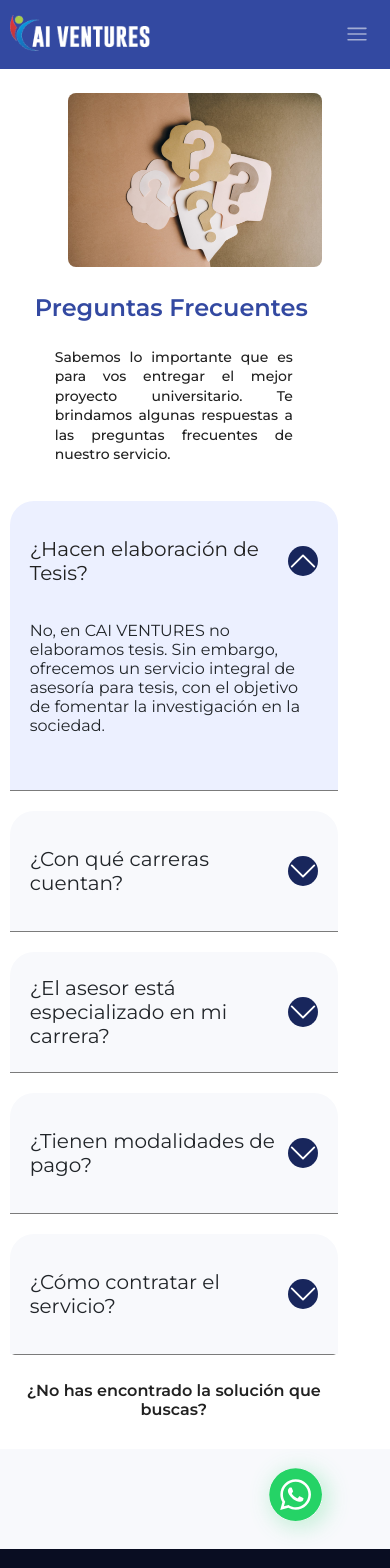
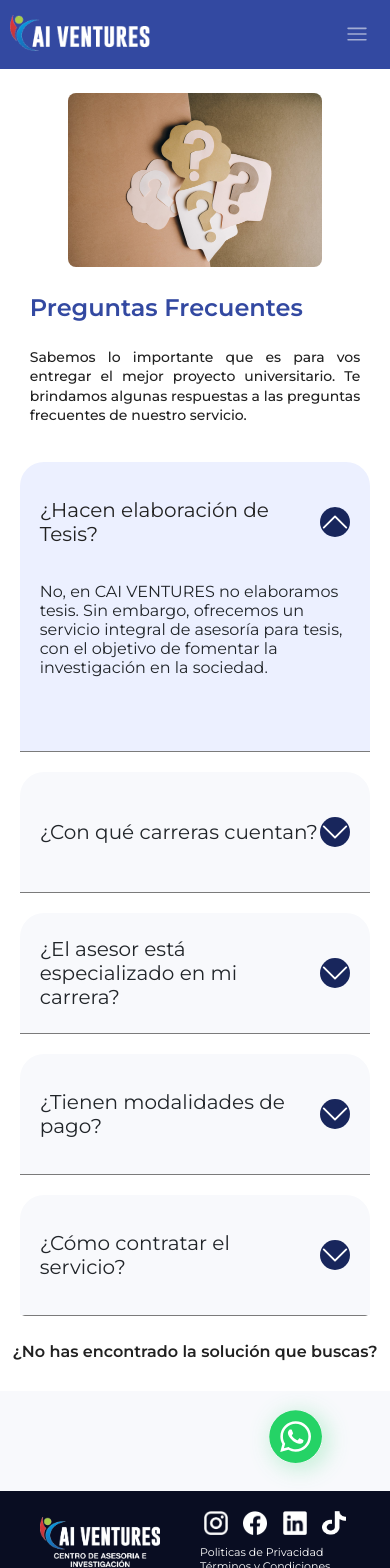
Before and after one commit to justinait/cai-ventures2, a React (Vite) app: page /faq in a window 390 px wide. Shown: the top 1568 px of the page. Built offline with nearby package versions, Linux system fonts and the light colour scheme; no server answers.

Commit message:
changes in the section faq, and home carrusel

```diff
--- a/index.html
+++ b/index.html
@@ -1,9 +1,11 @@
 <!doctype html>
-<html lang="en">
+<html lang="es">
   <head>
     <meta charset="UTF-8" />
     <link rel="icon" href="/favicon.ico" />
     <meta name="viewport" content="width=device-width, initial-scale=1.0" />
+    <meta name="description" content="Brindamos asesorias de tesis para todas las carreras de grado, posgrado etc, con profesionales especializados en el área.¡obten tu titulo ahora!">
+    <meta name="keywords" content="asesorias,profesional,tesis,titulación,capacitación,investigación,grado,postgrado,maestrias,egresados">
     <title> CAI Ventures</title>
     <script src="https://kit.fontawesome.com/ce0487a32f.js" crossorigin="anonymous"></script>
     <link href="https://cdn.jsdelivr.net/npm/bootstrap@5.3.1/dist/css/bootstrap.min.css" rel="stylesheet" integrity="sha384-4bw+/aepP/YC94hEpVNVgiZdgIC5+VKNBQNGCHeKRQN+PtmoHDEXuppvnDJzQIu9" crossorigin="anonymous">
--- a/src/components/Home3/Home3.css
+++ b/src/components/Home3/Home3.css
@@ -1,11 +1,12 @@
-.swiper {
+.swiper-container{
   width: 100%;
   height: 100%;
 }
-.swiper-slide {
+.swiper-carrusel-home {
   text-align: center;
   font-size: 18px;
-  background: #fff;
+  /* background: #fff; */
+  border-radius: 25px;
   /* Center slide text vertically */
   display: flex;
   justify-content: center;
--- a/src/components/Home3/Home3.jsx
+++ b/src/components/Home3/Home3.jsx
@@ -14,7 +14,7 @@ const Home3 = () => {
   return (
     <Row className='swiperRow' >
       <Col xxl={12} xl={12} lg={10} md={10} sm={10}>
-        <Swiper className='carouselHome'
+        <Swiper className='carouselHome swiper-container'
           centeredSlides={true}
           autoplay={{
             delay: 2500,
@@ -27,13 +27,13 @@ const Home3 = () => {
           slidesPerView={1}
           modules={[Autoplay, Pagination]}
         >
-          <SwiperSlide>
+          <SwiperSlide className='swiper-carrusel-home'>
             <Image fluid src={home4} alt="imagen personas" />
           </SwiperSlide>
-          <SwiperSlide>
+          <SwiperSlide className='swiper-carrusel-home'>
             <Image fluid src={swipperDos} alt="Slide 2" />
           </SwiperSlide>
-          <SwiperSlide>
+          <SwiperSlide className='swiper-carrusel-home'>
             <Image fluid src={swipperTres} alt="Slide 3" />
           </SwiperSlide>
         </Swiper>
--- a/src/components/Questions/Questions.css
+++ b/src/components/Questions/Questions.css
@@ -46,15 +46,6 @@
     height: 297px;
     border-radius: 8px;
 }
-
-/* .imgFaqContainer {
-    display: flex;
-    width: auto !important;
-    align-items: flex-start;
-    justify-content: flex-start;
-} */
-
-
 .accordion-button::after {
     background-color: #18265c !important;
     border-radius: 24px;
@@ -134,7 +125,7 @@
     .contImgFaq {
         display: flex;
         flex: 0 0 auto;
-        width: 100%;
+        width: auto !important;
         align-items: center;
         justify-content: center;
     }
@@ -158,9 +149,12 @@
         font-weight: 600 !important;
         line-height: normal;
     }
-    .col-md-3 {
+    .col-md-11 {
         flex: 0 0 auto;
-        width: 100%;
+        width: 100% !important;
+    }
+    .col{
+        padding: 0 20px;
     }
     .accordion {
         --bs-accordion-btn-icon-width: 30px !important;
@@ -185,7 +179,7 @@
     }
 } */
 
-@media screen and (max-width: 420px)  {
+@media screen and (max-width: 500px)  {
     .containerFaq {
         padding: 24px 60px
     }
@@ -206,6 +200,7 @@
         font-style: normal;
         font-weight: 600;
         line-height: normal;
+        padding-left: 20px;
     }
 
     .accordion-button {
@@ -252,4 +247,10 @@
     .accordion-body{
         height: 13rem !important;
     }
+    .col{
+        padding: 0 10px;
+    }
+    .divFaqContainer{
+        padding: 0 0;
+    }
 }
--- a/src/components/contactCards/Card2.jsx
+++ b/src/components/contactCards/Card2.jsx
@@ -2,7 +2,7 @@ import './card2.css';
 import { useState , useRef } from 'react';
 import emailjs from '@emailjs/browser';
 import config from '../../config/config.js';
-import { successAlert,errorAlert,loadingAlert } from '../../utils/alert.js';
+import { successAlert,loadingAlert } from '../../utils/alert.js';
 
 
 const Card2 = () => {
@@ -71,7 +71,7 @@ const Card2 = () => {
                     ...prev,
                     [key]:{
                         ...prev[key],
-                        error:'Complete este campo'
+                        error:'Este campo es obligatorio'
                     }
                 }));
             }
@@ -91,7 +91,9 @@ const Card2 = () => {
             })
 
         }, (error) => {
-            errorAlert(error);
+            if (error) {
+                window.location('/error')
+            }
         });
     }
 
@@ -102,7 +104,7 @@ const Card2 = () => {
                 {input.first_name.error&& <p style={estilos}>{input.first_name.error}</p>}
                 <input type="text" placeholder='Nombre y Apellido' name="first_name" value={input['first_name'].value} onChange={handleInputChange}/>
 
-                {input.email.error&& <p style={estilos}>{input.email.error}</p>}
+                {input.email.error&& <p style={estilos}>{"Ingresa un email válido"}</p>}
                 <input type="email" name="email" placeholder='Email' value={input['email'].value} onChange={handleInputChange}/>
 
                 {input.message.error&& <p style={estilos}>{input.message.error}</p>}
--- a/src/utils/alert.js
+++ b/src/utils/alert.js
@@ -1,13 +1,6 @@
 import Swal from "sweetalert2";
 
-//esta alerta aprece cuando alla ocurriudo un error al enviar el mensaje
-const errorAlert =(result)=>{
-    Swal.fire({
-        icon: 'error',
-        title: 'Oops...',
-        text: `${result}`,
-    })
-};
+
 //esta alerta aparece cuanod un mensaje  fue enviado correctamente
 const successAlert =()=>{
     Swal.fire({
@@ -44,7 +37,6 @@ const loadingAlert =()=>{
 };
 
 export {
-    errorAlert,
     successAlert,
     loadingAlert
 }
```
